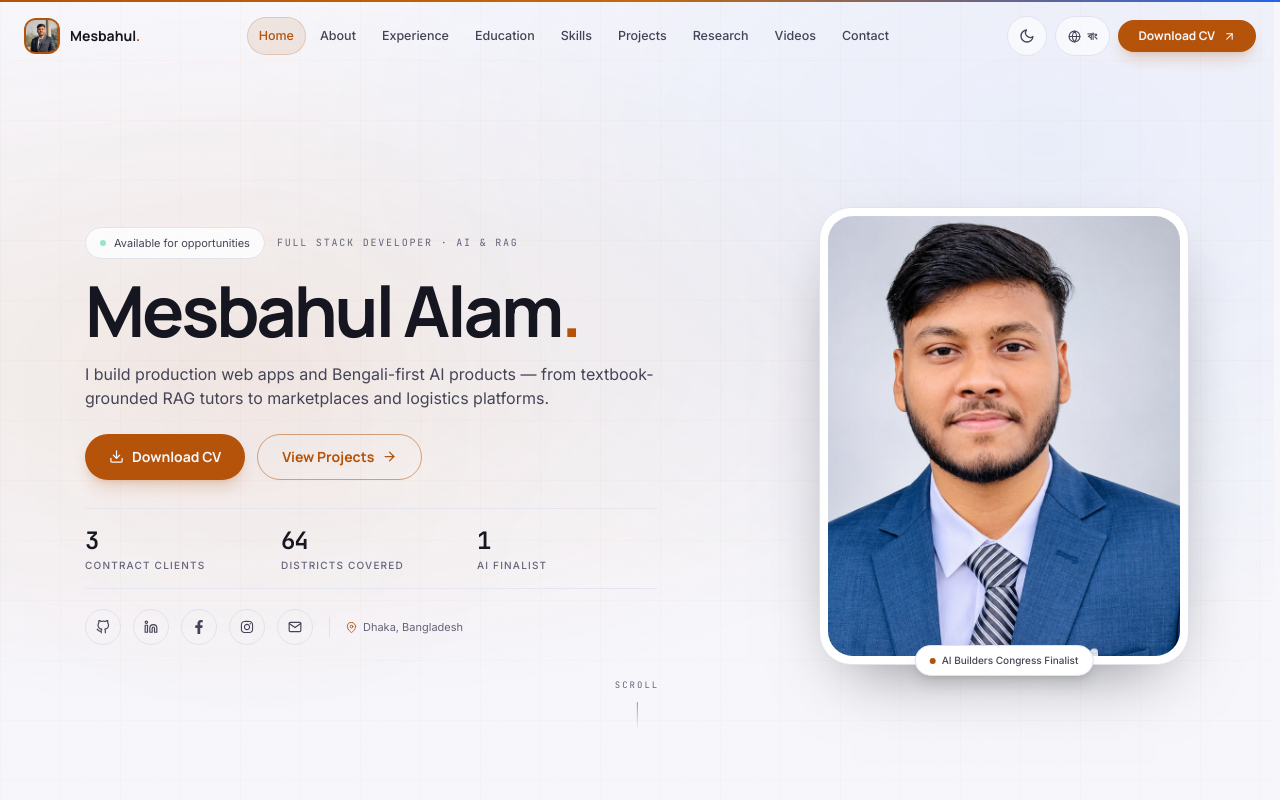
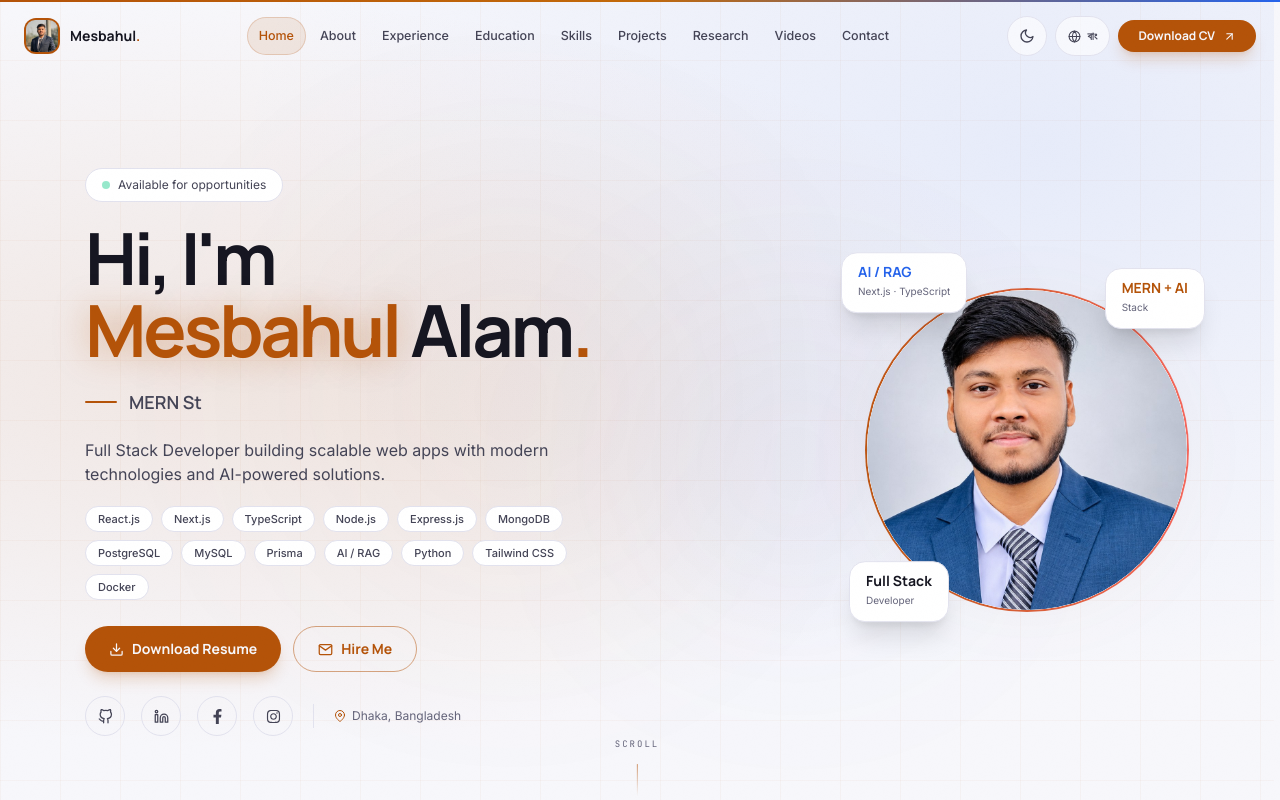
Before and after one commit to mesbahtoha/Portfolio-Website, a React (Vite) app: page / in a window 1280 px wide. Shown: the top 800 px of the page. Built offline with nearby package versions, Linux system fonts and the light colour scheme.

Commit message:
fix: restore previous hero layout and requested content

```diff
--- a/src/components/Hero.jsx
+++ b/src/components/Hero.jsx
@@ -1,6 +1,6 @@
+import { useEffect, useState } from 'react'
 import { motion } from 'framer-motion'
 import {
-  FiArrowRight,
   FiDownload,
   FiGithub,
   FiLinkedin,
@@ -13,6 +13,42 @@ import { pick } from '../i18n/content'
 import { useLanguage } from '../context/LanguageContext'
 import portrait from '../assets/formal-portrait.jpg'
 
+function useTypewriter(words, speed = 78, pause = 1900) {
+  const [text, setText] = useState('')
+  const [wordIndex, setWordIndex] = useState(0)
+  const [isDeleting, setIsDeleting] = useState(false)
+
+  useEffect(() => {
+    setText('')
+    setWordIndex(0)
+    setIsDeleting(false)
+  }, [words])
+
+  useEffect(() => {
+    const current = words[wordIndex % words.length]
+    if (!current) return undefined
+
+    const timeout = setTimeout(() => {
+      if (!isDeleting) {
+        setText(current.slice(0, text.length + 1))
+        if (text.length === current.length) {
+          setTimeout(() => setIsDeleting(true), pause)
+        }
+      } else {
+        setText(current.slice(0, text.length - 1))
+        if (text.length === 0) {
+          setIsDeleting(false)
+          setWordIndex((index) => index + 1)
+        }
+      }
+    }, isDeleting ? speed / 2 : speed)
+
+    return () => clearTimeout(timeout)
+  }, [text, isDeleting, wordIndex, words, speed, pause])
+
+  return text
+}
+
 const socialLinks = [
   { icon: FiGithub, href: personal.github, label: 'GitHub' },
   { icon: FiLinkedin, href: personal.linkedin, label: 'LinkedIn' },
@@ -21,23 +57,18 @@ const socialLinks = [
 ]
 
 export default function Hero() {
-  const { lang, t } = useLanguage()
+  const { lang, t, messages } = useLanguage()
+  const typeText = useTypewriter(messages.hero.titles)
   const location = pick(personal, 'location', lang)
   const tagline = pick(personal, 'tagline', lang)
 
-  const proofPoints = [
-    { value: '3', label: t('hero.proofClients') },
-    { value: '64', label: t('hero.proofDistricts') },
-    { value: '1', label: t('hero.proofFinalist') },
-  ]
-
   const containerVariants = {
     hidden: {},
-    visible: { transition: { staggerChildren: 0.08, delayChildren: 0.12 } },
+    visible: { transition: { staggerChildren: 0.1, delayChildren: 0.15 } },
   }
 
   const itemVariants = {
-    hidden: { opacity: 0, y: 22 },
+    hidden: { opacity: 0, y: 26 },
     visible: { opacity: 1, y: 0, transition: { duration: 0.65, ease: [0.22, 1, 0.36, 1] } },
   }
 
@@ -46,37 +77,43 @@ export default function Hero() {
 
   return (
     <section id="hero" className="relative flex min-h-screen items-center overflow-hidden pt-[72px]">
-      <div className="absolute inset-0 bg-grid-pattern bg-grid opacity-70" />
-      <div className="absolute inset-0 bg-hero-gradient opacity-80" />
-      <div className="pointer-events-none absolute left-[8%] top-1/3 h-72 w-72 rounded-full bg-accent-gold/[0.04] blur-[120px]" />
-      <div className="pointer-events-none absolute bottom-1/4 right-[8%] h-64 w-64 rounded-full bg-accent-blue/[0.04] blur-[110px]" />
+      <div className="absolute inset-0 bg-grid-pattern bg-grid opacity-100" />
+      <div className="absolute inset-0 bg-hero-gradient" />
+      <div className="pointer-events-none absolute left-1/4 top-1/4 h-96 w-96 rounded-full bg-accent-gold/5 blur-[120px]" />
+      <div className="pointer-events-none absolute bottom-1/4 right-1/4 h-80 w-80 rounded-full bg-accent-blue/5 blur-[100px]" />
 
-      <div className="relative z-10 mx-auto w-full max-w-6xl px-6 py-20 md:py-24">
-        <div className="grid grid-cols-1 items-center gap-12 lg:grid-cols-[1.1fr_0.9fr] lg:gap-16">
+      <div className="relative z-10 mx-auto w-full max-w-6xl px-6 py-24">
+        <div className="grid grid-cols-1 items-center gap-12 lg:grid-cols-2 lg:gap-20">
           <motion.div
             variants={containerVariants}
             initial="hidden"
             animate="visible"
-            className="flex flex-col gap-4"
+            className="flex flex-col gap-5"
           >
-            <motion.div variants={itemVariants} className="flex flex-wrap items-center gap-3">
-              <div className="inline-flex items-center gap-2 rounded-full border border-bg-border bg-bg-card/80 px-3.5 py-1.5 text-[11px] font-epilogue text-text-secondary">
-                <span className="h-1.5 w-1.5 animate-pulse rounded-full bg-emerald-400" />
+            <motion.div variants={itemVariants}>
+              <div className="inline-flex items-center gap-2 rounded-full border border-bg-border bg-bg-card px-4 py-2 text-xs font-epilogue text-text-secondary">
+                <span className="h-2 w-2 animate-pulse rounded-full bg-emerald-400" />
                 {t('hero.available')}
               </div>
-              <span className="font-mono text-[10px] uppercase tracking-[0.18em] text-text-muted">
-                {t('hero.eyebrow')}
-              </span>
             </motion.div>
 
             <motion.h1
               variants={itemVariants}
-              className="font-syne text-[2.65rem] font-bold leading-[1.02] text-text-primary min-[380px]:text-[2.85rem] sm:text-6xl xl:text-[4.4rem]"
+              className="font-syne text-[2.7rem] font-bold leading-[1.04] text-text-primary min-[380px]:text-[2.9rem] sm:text-6xl xl:text-7xl"
               style={{ letterSpacing: '-0.045em' }}
             >
-              {firstName} {lastName}
+              {t('hero.greeting')}{' '}
+              <span className="glow-gold text-accent-gold">{firstName}</span> {lastName}
               <span className="text-accent-gold">.</span>
             </motion.h1>
+
+            <motion.div variants={itemVariants} className="flex min-h-[32px] items-center gap-3">
+              <div className="h-[2px] w-8 rounded-full bg-accent-gold" />
+              <p className="font-syne text-base font-semibold text-text-secondary sm:text-lg">
+                {typeText}
+                <span className="cursor-blink ml-0.5 text-accent-gold">|</span>
+              </p>
+            </motion.div>
 
             <motion.p
               variants={itemVariants}
@@ -85,7 +122,22 @@ export default function Hero() {
               {tagline}
             </motion.p>
 
-            <motion.div variants={itemVariants} className="flex flex-wrap gap-3 pt-2">
+            <motion.div variants={itemVariants} className="flex flex-wrap gap-2">
+              {personal.coreStack.map((tech, index) => (
+                <motion.span
+                  key={tech}
+                  initial={{ opacity: 0, y: 8 }}
+                  animate={{ opacity: 1, y: 0 }}
+                  transition={{ delay: 0.8 + index * 0.04 }}
+                  whileHover={{ scale: 1.04, borderColor: 'rgb(var(--accent-gold) / 0.5)' }}
+                  className="tag cursor-default px-3 py-1 text-[11px]"
+                >
+                  {tech}
+                </motion.span>
+              ))}
+            </motion.div>
+
+            <motion.div variants={itemVariants} className="flex flex-wrap gap-3 pt-1.5">
               <a
                 href={personal.resumeUrl}
                 target="_blank"
@@ -97,35 +149,19 @@ export default function Hero() {
               </a>
 
               <a
-                href="#projects"
+                href="#contact"
                 onClick={(event) => {
                   event.preventDefault()
-                  document.getElementById('projects')?.scrollIntoView({ behavior: 'smooth' })
+                  document.getElementById('contact')?.scrollIntoView({ behavior: 'smooth' })
                 }}
                 className="btn-secondary"
               >
-                {t('hero.viewProjects')}
-                <FiArrowRight size={15} />
+                <FiMail size={15} />
+                {t('hero.hire')}
               </a>
             </motion.div>
 
-            <motion.div
-              variants={itemVariants}
-              className="mt-3 grid grid-cols-3 gap-4 border-y border-bg-border/70 py-4"
-            >
-              {proofPoints.map((point) => (
-                <div key={point.label}>
-                  <p className="metric-number text-xl text-text-primary md:text-2xl">
-                    {point.value}
-                  </p>
-                  <p className="mt-0.5 text-[10px] font-epilogue font-medium uppercase leading-snug tracking-[0.12em] text-text-muted">
-                    {point.label}
-                  </p>
-                </div>
-              ))}
-            </motion.div>
-
-            <motion.div variants={itemVariants} className="flex flex-wrap items-center gap-3 pt-1">
+            <motion.div variants={itemVariants} className="flex flex-wrap items-center gap-4 pt-1">
               {socialLinks.map(({ icon: Icon, href, label }) => (
                 <a
                   key={label}
@@ -133,69 +169,97 @@ export default function Hero() {
                   target="_blank"
                   rel="noopener noreferrer"
                   aria-label={label}
-                  className="flex h-9 w-9 items-center justify-center rounded-full border border-bg-border text-text-secondary transition-all duration-200 hover:-translate-y-0.5 hover:border-accent-gold/50 hover:text-accent-gold hover:shadow-md"
+                  className="flex h-10 w-10 items-center justify-center rounded-full border border-bg-border text-text-secondary transition-all duration-200 hover:scale-110 hover:border-accent-gold/50 hover:text-accent-gold"
                 >
-                  <Icon size={14} />
+                  <Icon size={15} />
                 </a>
               ))}
-              <a
-                href={`mailto:${personal.email}`}
-                aria-label="Email"
-                className="flex h-9 w-9 items-center justify-center rounded-full border border-bg-border text-text-secondary transition-all duration-200 hover:-translate-y-0.5 hover:border-accent-gold/50 hover:text-accent-gold hover:shadow-md"
-              >
-                <FiMail size={14} />
-              </a>
 
-              <div className="mx-1 h-5 w-px bg-bg-border" />
-              <span className="inline-flex items-center gap-1.5 text-[11px] font-epilogue text-text-muted">
-                <FiMapPin size={11} className="text-accent-gold" />
+              <div className="mx-1 h-6 w-px bg-bg-border" />
+              <span className="inline-flex items-center gap-1.5 text-xs font-epilogue text-text-muted">
+                <FiMapPin size={12} className="text-accent-gold" />
                 {location}
               </span>
             </motion.div>
           </motion.div>
 
           <motion.div
-            initial={{ opacity: 0, scale: 0.97, y: 18 }}
-            animate={{ opacity: 1, scale: 1, y: 0 }}
-            transition={{ duration: 0.8, delay: 0.25, ease: [0.22, 1, 0.36, 1] }}
+            initial={{ opacity: 0, scale: 0.94, x: 24 }}
+            animate={{ opacity: 1, scale: 1, x: 0 }}
+            transition={{ duration: 0.8, delay: 0.3, ease: [0.22, 1, 0.36, 1] }}
             className="flex justify-center lg:justify-end"
           >
+            <div className="relative">
               <motion.div
-              whileHover={{ y: -4 }}
-              transition={{ duration: 0.3, ease: [0.22, 1, 0.36, 1] }}
-              className="group relative w-full max-w-[370px] rounded-[2rem] border border-bg-border bg-bg-card p-2 shadow-lift"
+                animate={{ y: [0, -10, 0] }}
+                transition={{ duration: 6, repeat: Infinity, ease: 'easeInOut' }}
+                className="relative"
               >
-              <div className="relative aspect-[4/5] overflow-hidden rounded-[1.55rem] bg-bg-secondary">
+                <div className="gradient-border rounded-full p-[3px]">
+                  <div className="relative h-64 w-64 overflow-hidden rounded-full bg-bg-card sm:h-80 sm:w-80">
+                    <div className="absolute inset-0 z-0 bg-gradient-to-br from-bg-secondary to-bg-card" />
                     <img
                       src={portrait}
-                  alt={`${personal.name} — Full Stack Developer`}
+                      alt={`${personal.name} — Profile`}
                       width="1000"
                       height="934"
-                  className="h-full w-full object-cover object-top transition-transform duration-700 ease-smooth group-hover:scale-[1.02]"
+                      className="relative z-10 h-full w-full rounded-full object-cover object-top"
                     />
                   </div>
+                </div>
 
-              <div className="absolute -bottom-3 left-1/2 flex -translate-x-1/2 items-center gap-1.5 whitespace-nowrap rounded-full border border-bg-border bg-bg-card px-3.5 py-1.5 text-[10px] font-epilogue font-medium text-text-secondary shadow-lg">
-                <span className="h-1.5 w-1.5 rounded-full bg-accent-gold" />
-                {t('hero.finalist')}
+                <motion.div
+                  animate={{ y: [0, -8, 0] }}
+                  transition={{ duration: 3.2, repeat: Infinity, ease: 'easeInOut', delay: 0.4 }}
+                  className="absolute -right-4 -top-5 z-20 rounded-2xl border border-bg-border bg-bg-card px-4 py-3 shadow-xl"
+                >
+                  <p className="font-syne text-sm font-bold leading-none text-accent-gold">
+                    MERN + AI
+                  </p>
+                  <p className="mt-1 text-[10px] text-text-muted">Stack</p>
+                </motion.div>
+
+                <motion.div
+                  animate={{ y: [0, -6, 0] }}
+                  transition={{ duration: 4, repeat: Infinity, ease: 'easeInOut', delay: 1 }}
+                  className="absolute -bottom-4 -left-4 z-20 rounded-2xl border border-bg-border bg-bg-card px-4 py-3 shadow-xl"
+                >
+                  <p className="font-syne text-sm font-bold leading-none text-text-primary">
+                    Full Stack
+                  </p>
+                  <p className="mt-1 text-[10px] text-text-muted">Developer</p>
+                </motion.div>
+
+                <motion.div
+                  animate={{ y: [0, -8, 0] }}
+                  transition={{ duration: 3.5, repeat: Infinity, ease: 'easeInOut', delay: 1.5 }}
+                  className="absolute -left-6 -top-7 z-20 rounded-2xl border border-bg-border bg-bg-card px-4 py-3 shadow-xl"
+                >
+                  <p className="font-syne text-sm font-bold leading-none text-accent-blue">
+                    AI / RAG
+                  </p>
+                  <p className="mt-1 text-[10px] text-text-muted">Next.js · TypeScript</p>
+                </motion.div>
+              </motion.div>
+
+              <div className="absolute inset-0 -z-10 scale-75 rounded-full bg-accent-gold/10 blur-3xl" />
             </div>
-            </motion.div>
           </motion.div>
         </div>
 
         <motion.div
           initial={{ opacity: 0 }}
           animate={{ opacity: 1 }}
-          transition={{ delay: 1 }}
-          className="absolute bottom-8 left-1/2 hidden -translate-x-1/2 flex-col items-center gap-2 md:flex"
+          transition={{ delay: 1.3 }}
+          className="absolute bottom-10 left-1/2 hidden -translate-x-1/2 flex-col items-center gap-2 md:flex"
         >
           <span className="font-mono text-[9px] uppercase tracking-[0.22em] text-text-muted">
             {t('hero.scroll')}
           </span>
           <motion.div
-            animate={{ y: [0, 5, 0] }}
-            transition={{ duration: 1.8, repeat: Infinity, ease: 'easeInOut' }}
-            className="h-7 w-px bg-gradient-to-b from-accent-gold/70 to-transparent"
+            animate={{ y: [0, 6, 0] }}
+            transition={{ duration: 1.5, repeat: Infinity }}
+            className="h-8 w-px bg-gradient-to-b from-accent-gold/60 to-transparent"
           />
         </motion.div>
       </div>
--- a/src/data/data.js
+++ b/src/data/data.js
@@ -21,9 +21,9 @@ export const personal = {
   titleLine: 'Full Stack Developer | AI & RAG Applications',
   titleLineBn: 'ফুল স্ট্যাক ডেভেলপার | এআই ও RAG অ্যাপ্লিকেশন',
   tagline:
-    'I build production web apps and Bengali-first AI products — from textbook-grounded RAG tutors to marketplaces and logistics platforms.',
+    'Full Stack Developer building scalable web apps with modern technologies and AI-powered solutions.',
   taglineBn:
-    'আমি প্রোডাকশন ওয়েব অ্যাপ এবং বাংলা-ফার্স্ট এআই প্রোডাক্ট বানাই — টেক্সটবুক-গ্রাউন্ডেড RAG টিউটর থেকে মার্কেটপ্লেস ও লজিস্টিকস প্ল্যাটফর্ম পর্যন্ত।',
+    'ফুল স্ট্যাক ডেভেলপার — আধুনিক টেকনোলজি ও এআই-চালিত সমাধান দিয়ে স্কেলযোগ্য ওয়েব অ্যাপ বানাই।',
   email: 'mesbahulalam017@gmail.com',
   phone: '+8801601860526',
   phoneDisplay: '+880 1601-860526',
@@ -47,9 +47,12 @@ export const personal = {
     'Express.js',
     'MongoDB',
     'PostgreSQL',
+    'MySQL',
     'Prisma',
     'AI / RAG',
+    'Python',
     'Tailwind CSS',
+    'Docker',
   ],
 }
 
--- a/src/i18n/translations.js
+++ b/src/i18n/translations.js
@@ -31,12 +31,13 @@ export const translations = {
       greeting: "Hi, I'm",
       titles: [
         'Full Stack Developer',
+        'MERN Stack Developer',
         'AI & RAG Developer',
         'Next.js Developer',
         'React.js Developer',
         'Node.js Developer',
       ],
-      download: 'Download CV',
+      download: 'Download Resume',
       hire: 'Hire Me',
       scroll: 'Scroll',
       aiBadge: 'AI · RAG',
@@ -53,7 +54,7 @@ export const translations = {
         phone: 'Phone',
         status: 'Status',
       },
-      statusValue: 'Open to opportunities',
+      statusValue: 'Open to Contribute',
       journeyTitle: 'My Journey So Far',
       photoBadge: 'AI Builders Congress Finalist',
       photoCaption: 'Full Stack Developer · AI & RAG',
@@ -64,7 +65,7 @@ export const translations = {
       titleAccent: 'Experience',
       subtitle:
         'From contract delivery to production products — ownership, speed, and real-world impact at every step.',
-      openTo: 'Open to Opportunities',
+      openTo: 'Open to Contribute',
       openRole: 'Full Stack Developer — MERN / Next.js / TypeScript',
       contract: 'Contract',
       workLabel: 'Contractual Experience',
@@ -237,12 +238,13 @@ export const translations = {
       greeting: 'হ্যালো, আমি',
       titles: [
         'ফুল স্ট্যাক ডেভেলপার',
+        'MERN স্ট্যাক ডেভেলপার',
         'এআই ও RAG ডেভেলপার',
         'Next.js ডেভেলপার',
         'React.js ডেভেলপার',
         'Node.js ডেভেলপার',
       ],
-      download: 'সিভি ডাউনলোড',
+      download: 'রিজিউমে ডাউনলোড',
       hire: 'কাজের প্রস্তাব',
       scroll: 'স্ক্রল করুন',
       aiBadge: 'এআই · RAG',
@@ -259,7 +261,7 @@ export const translations = {
         phone: 'ফোন',
         status: 'স্ট্যাটাস',
       },
-      statusValue: 'নতুন সুযোগের জন্য উন্মুক্ত',
+      statusValue: 'অবদান রাখতে প্রস্তুত',
       journeyTitle: 'আমার যাত্রা',
       photoBadge: 'এআই বিল্ডার্স কংগ্রেস ফাইনালিস্ট',
       photoCaption: 'ফুল স্ট্যাক ডেভেলপার · এআই ও RAG',
@@ -270,7 +272,7 @@ export const translations = {
       titleAccent: 'অভিজ্ঞতা',
       subtitle:
         'চুক্তিভিত্তিক কাজ থেকে রিয়েল-ওয়ার্ল্ড প্রোডাক্ট — প্রতিটি ধাপে ownership, গতি এবং বাস্তব প্রভাব।',
-      openTo: 'নতুন সুযোগের জন্য উন্মুক্ত',
+      openTo: 'অবদান রাখতে প্রস্তুত',
       openRole: 'ফুল স্ট্যাক ডেভেলপার — MERN / Next.js / TypeScript',
       contract: 'কন্ট্রাক্ট',
       workLabel: 'চুক্তিভিত্তিক অভিজ্ঞতা',
```
Lines whose indentation alone changed are shown as unchanged.
